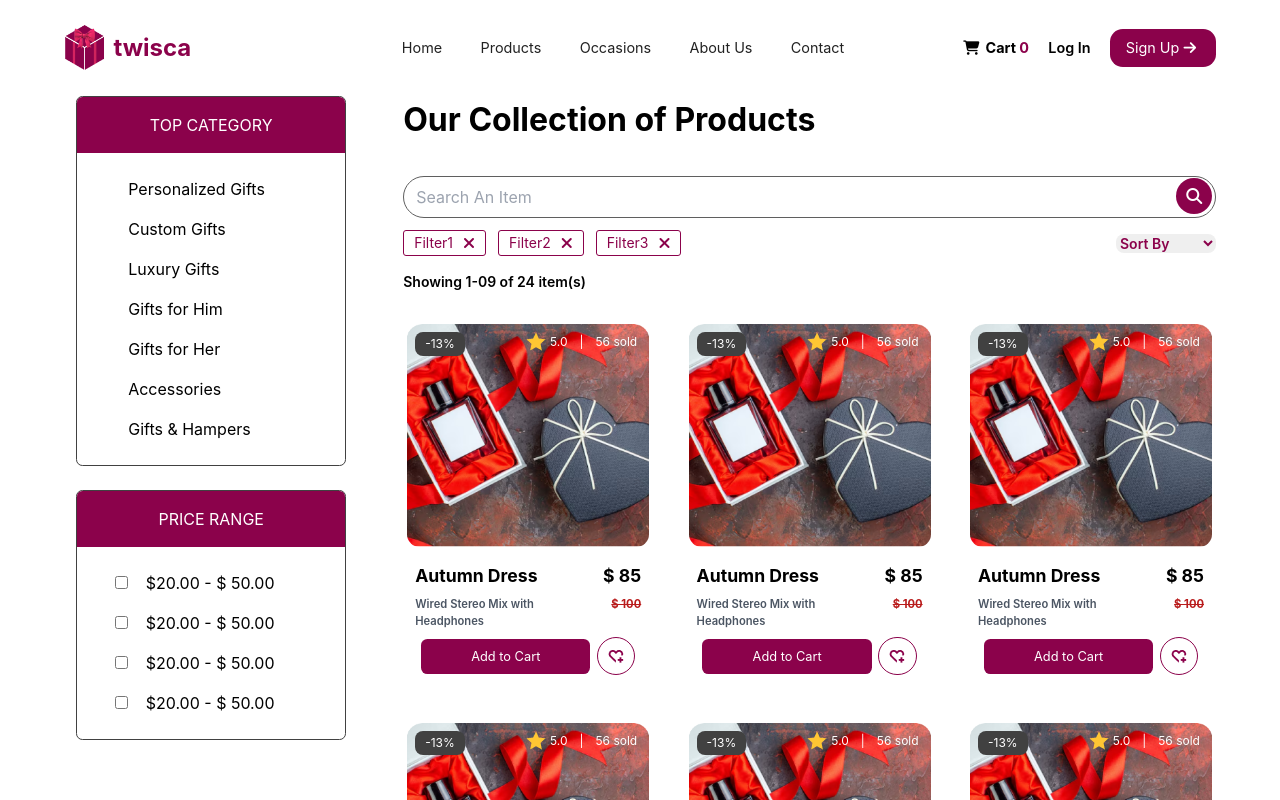
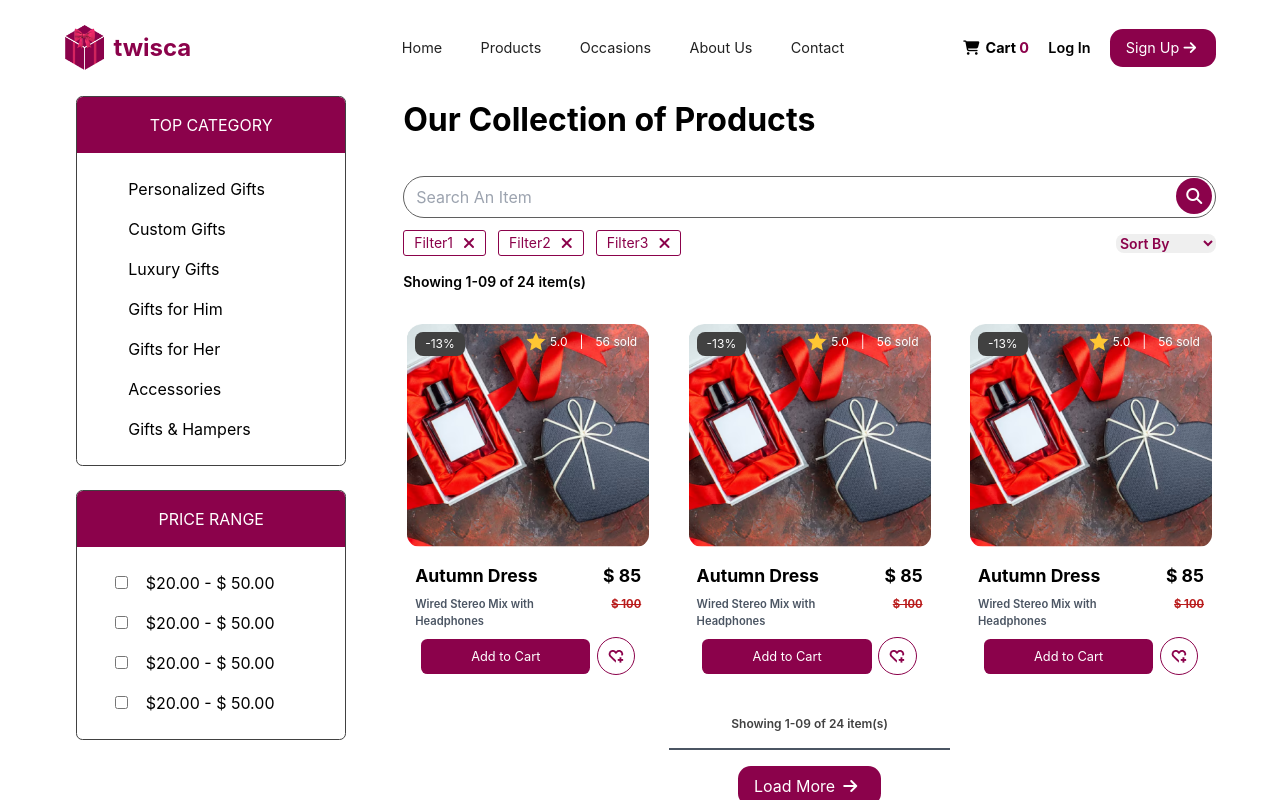
Before and after one commit to SheharyarXD/twisca, a React (Create React App) app in the folder my-app/: page /products in a window 1280 px wide. Shown: the top 800 px of the page. Built offline with nearby package versions, Linux system fonts and the light colour scheme.

Commit message:
In progress

```diff
--- a/my-app/src/components/ProductPage.js
+++ b/my-app/src/components/ProductPage.js
@@ -97,7 +97,7 @@ const ProductPage = () => {
             </div>
           </div>
           <p className="text-sm font-semibold pt-[2vh]">Showing 1-09 of 24 item(s)</p>
-          <div className="flex flex-wrap flex-row justify-between mt-[1vh]">
+          <div className="flex flex-wrap flex-row justify-between mt-[1vh] max-h-[48vh] overflow-y-scroll">
            < ProductPageProducts/>
            < ProductPageProducts/>
            < ProductPageProducts/>
@@ -116,6 +116,11 @@ const ProductPage = () => {
            < ProductPageProducts/>
            < ProductPageProducts/>
           </div>
+          <div className="flex flex-col justify-center items-center text-center w-[22vw] mx-auto py-[2vh]">
+          <p className="text-xs text-[#414141] font-semibold py-[2vh]">Showing 1-09 of 24 item(s)</p>
+          <p className="flex border border-gray-600 h-0.5 w-full mb-[2vh] bg-gray-600"></p>
+          <button className="bg-[#8B024B] text-white px-4 py-2 rounded-[1vw] w-fit flex">Load More<i className="fa-solid fa-arrow-right px-2 pt-1"></i></button>
+          </div>
         </div>
       </div>
     </>
```
